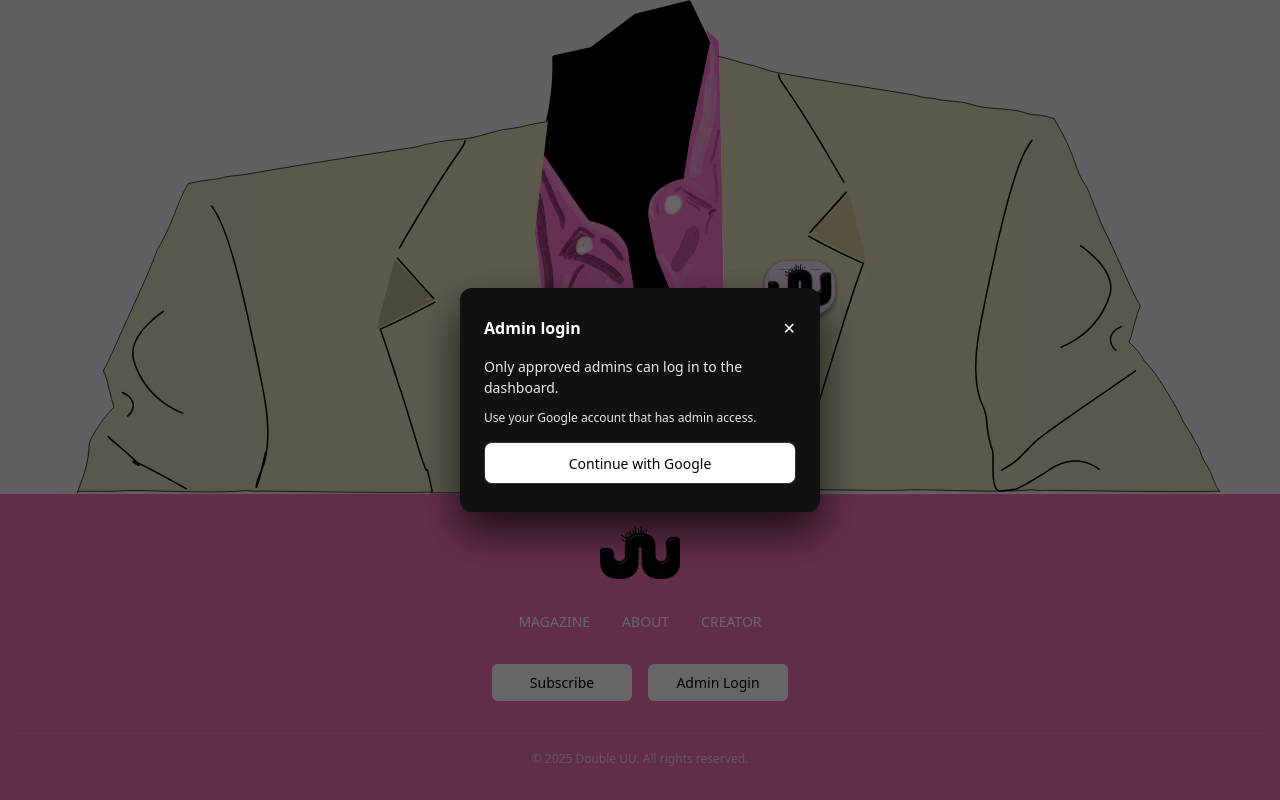
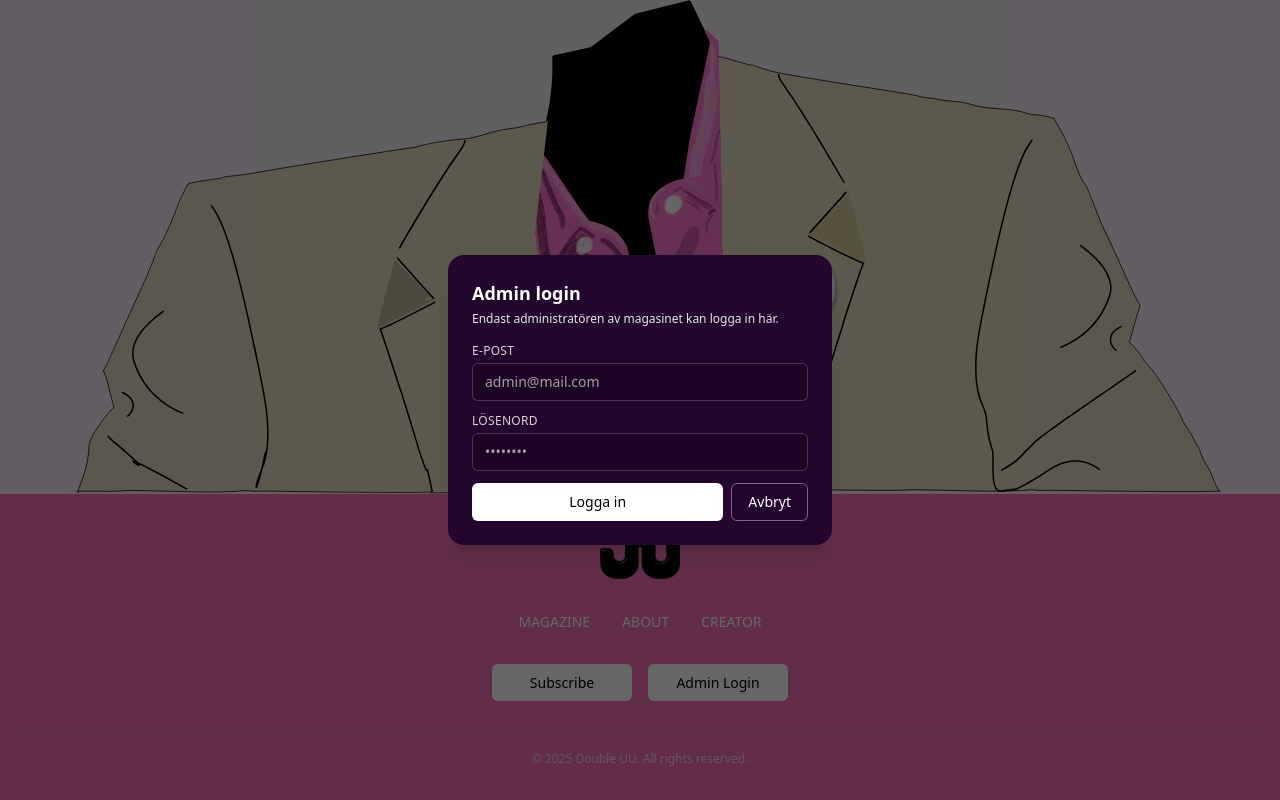
Before and after one commit to gitwilma/double-uu, a Next.js app: page / in a window 1280 px wide. Both pictures are taken after a click on the button "Admin Login". Built offline with nearby package versions, Linux system fonts and the light colour scheme.

Commit message:
feat(auth): replace Google OAuth with email/password login and restrict access to admin only

```diff
--- a/app/(site)/admin/page.tsx
+++ b/app/(site)/admin/page.tsx
@@ -1,22 +1,22 @@
 "use client";
 
 import { useEffect, useState } from "react";
-import type { Article } from "@/lib/types";
 import { useSession } from "next-auth/react";
 import { useRouter } from "next/navigation";
+import type { Article } from "@/lib/types";
 
 type UserWithEmail = {
   email?: string | null;
 };
 
-const ADMIN_EMAIL = process.env.NEXT_PUBLIC_ADMIN_EMAIL;
+const ADMIN_EMAIL = process.env.NEXT_PUBLIC_ADMIN_EMAIL ?? "";
 
 export default function AdminPage() {
   const { data: session, status } = useSession();
   const router = useRouter();
 
   const [articles, setArticles] = useState<Article[]>([]);
-  const [loading, setLoading] = useState(true);
+  const [loadingArticles, setLoadingArticles] = useState(true);
   const [form, setForm] = useState({
     title: "",
     slug: "",
@@ -28,15 +28,12 @@ export default function AdminPage() {
   const [saving, setSaving] = useState(false);
   const [error, setError] = useState<string | null>(null);
 
-  useEffect(() => {
-    if (status === "loading") return;
-
-    const email = (session?.user as UserWithEmail | undefined)?.email;
-
-    if (!session || !email || email !== ADMIN_EMAIL) {
-      router.push("/");
-    }
-  }, [session, status, router]);
+  const email = (session?.user as UserWithEmail | undefined)?.email ?? null;
+  const isAdmin =
+    status === "authenticated" &&
+    !!email &&
+    ADMIN_EMAIL.length > 0 &&
+    email === ADMIN_EMAIL;
 
   useEffect(() => {
     async function fetchArticles() {
@@ -59,14 +56,14 @@ export default function AdminPage() {
           setError("Could not load articles.");
         }
       } finally {
-        setLoading(false);
+        setLoadingArticles(false);
       }
     }
 
-    if (status === "authenticated") {
+    if (isAdmin) {
       fetchArticles();
     }
-  }, [status]);
+  }, [isAdmin]);
 
   async function handleSubmit(e: React.FormEvent) {
     e.preventDefault();
@@ -80,14 +77,21 @@ export default function AdminPage() {
         body: JSON.stringify(form),
       });
 
+      const raw = await res.text();
+
       if (!res.ok) {
-        const data = (await res.json().catch(() => null)) as
-          | { error?: string }
-          | null;
-        throw new Error(data?.error || "Failed to create article");
+        console.error("POST /api/admin/articles error:", res.status, raw);
+        let message = "Failed to create article";
+        try {
+          const data = JSON.parse(raw) as { error?: string };
+          if (data.error) message = data.error;
+        } catch {
+          // ignore
+        }
+        throw new Error(message);
       }
 
-      const newArticle = (await res.json()) as Article;
+      const newArticle = JSON.parse(raw) as Article;
       setArticles((prev) => [newArticle, ...prev]);
 
       setForm({
@@ -114,18 +118,11 @@ export default function AdminPage() {
     if (!confirm("Delete this article?")) return;
 
     try {
-    console.log("Deleting article with id:", id);
-
       const res = await fetch(`/api/admin/articles/${id}`, {
         method: "DELETE",
       });
 
       const raw = await res.text();
-    console.log(
-      "DELETE /api/admin/articles/[id] response:",
-      res.status,
-      raw
-    );
 
       if (!res.ok) {
         let message = "Failed to delete";
@@ -147,19 +144,47 @@ export default function AdminPage() {
       }
     }
   }
-
-
   if (status === "loading") {
     return (
-      <main className="mx-auto max-w-3xl px-4 py-10 text-white">
-        <p>Checking access…</p>
+      <main className="flex h-screen items-center justify-center bg-[#23062E] text-white">
+        <p className="text-sm">Kontrollerar behörighet…</p>
       </main>
+    );
+  }
+
+  if (!isAdmin) {
+    return (
+      <div className="flex h-screen items-center justify-center bg-[#23062E] text-white">
+        <div className="w-full max-w-md rounded-2xl bg-black/40 p-6 shadow-xl">
+          <h1 className="text-xl font-semibold">Åtkomst nekad</h1>
+          <p className="mt-2 text-sm text-neutral-200">
+            Den här sidan är endast tillgänglig för administratören av
+            magasinet.
+          </p>
+
+          <p className="mt-4 text-xs text-neutral-300">
+            Om du är admin kan du logga in via <strong>Admin Login</strong> i
+            footern. Annars kan du gå tillbaka till startsidan och fortsätta
+            utforska magasinet.
+          </p>
+
+          <div className="mt-6 flex justify-center">
+            <button
+              type="button"
+              onClick={() => router.push("/")}
+              className="rounded-md bg-white px-4 py-2 text-sm font-medium text-black hover:opacity-90"
+            >
+              Till startsidan
+            </button>
+          </div>
+        </div>
+      </div>
     );
   }
 
   return (
     <main className="mx-auto max-w-4xl px-4 py-10 text-white">
-      <h1 className="mb-4 text-2xl font-semibold">Create new article</h1>
+      <h1 className="mb-4 text-2xl font-semibold">Admin – Articles</h1>
 
       {error && <p className="mb-4 text-sm text-red-400">{error}</p>}
 
@@ -178,7 +203,7 @@ export default function AdminPage() {
               onChange={(e) =>
                 setForm((f) => ({ ...f, title: e.target.value }))
               }
-              className="w-full rounded border border-white/10 bg-black/40 px-2 py-1 text-sm outline-none"
+              className="w-full rounded border border:white border-white/10 bg-black/40 px-2 py-1 text-sm outline-none"
               required
             />
           </div>
@@ -262,7 +287,7 @@ export default function AdminPage() {
 
       <section>
         <h2 className="mb-2 text-lg font-medium">Existing articles</h2>
-        {loading ? (
+        {loadingArticles ? (
           <p className="text-sm text-neutral-300">Loading articles…</p>
         ) : articles.length === 0 ? (
           <p className="text-sm text-neutral-300">No articles yet.</p>
--- a/app/api/auth/[...nextauth]/route.ts
+++ b/app/api/auth/[...nextauth]/route.ts
@@ -1,21 +1,58 @@
+// app/api/auth/[...nextauth]/route.ts
 import NextAuth, { type NextAuthOptions } from "next-auth";
-import GoogleProvider from "next-auth/providers/google";
-import { MongoDBAdapter } from "@auth/mongodb-adapter";
-import clientPromise from "@/lib/mongodb";
+import CredentialsProvider from "next-auth/providers/credentials";
+
+const ADMIN_EMAIL = process.env.ADMIN_EMAIL;
+const ADMIN_PASSWORD = process.env.ADMIN_PASSWORD;
 
 export const authOptions: NextAuthOptions = {
   providers: [
-    GoogleProvider({
-      clientId: process.env.GOOGLE_ID!,
-      clientSecret: process.env.GOOGLE_SECRET!,
+    CredentialsProvider({
+      name: "Admin login",
+      credentials: {
+        email: { label: "E-post", type: "email" },
+        password: { label: "Lösenord", type: "password" },
+      },
+      async authorize(credentials) {
+        if (!credentials) return null;
+
+        if (!ADMIN_EMAIL || !ADMIN_PASSWORD) {
+          console.error("ADMIN_EMAIL or ADMIN_PASSWORD not set in env");
+          return null;
+        }
+
+        const email = credentials.email?.toLowerCase().trim();
+        const password = credentials.password;
+
+        if (
+          email === ADMIN_EMAIL.toLowerCase() &&
+          password === ADMIN_PASSWORD
+        ) {
+          return {
+            id: "admin",
+            name: "Admin",
+            email: ADMIN_EMAIL,
+          };
+        }
+
+        return null;
+      },
     }),
   ],
-  adapter: MongoDBAdapter(clientPromise),
+  session: {
+    strategy: "jwt",
+  },
   callbacks: {
-    async signIn({ user }) {
-      return true;
+    async jwt({ token, user }) {
+      if (user?.email) {
+        token.email = user.email;
+      }
+      return token;
     },
-    async session({ session, user }) {
+    async session({ session, token }) {
+      if (session.user && token.email) {
+        session.user.email = token.email as string;
+      }
       return session;
     },
   },
@@ -23,5 +60,4 @@ export const authOptions: NextAuthOptions = {
 };
 
 const handler = NextAuth(authOptions);
-
 export { handler as GET, handler as POST };
--- a/app/components/modals/AdminLoginModal.tsx
+++ b/app/components/modals/AdminLoginModal.tsx
@@ -1,55 +1,128 @@
 "use client";
 
+import { useState } from "react";
 import { signIn } from "next-auth/react";
+import { useRouter } from "next/navigation";
 
-import {
-  ModalOverlay,
-  ModalContent,
-  ModalHeader,
-  ModalTitle,
-  CloseButton,
-  ModalBody,
-  ProvidersRow,
-  ProviderButton,
-} from "./AdminLoginModal.styled";
-
-interface Props {
+type AdminLoginModalProps = {
   isOpen: boolean;
   onClose: () => void;
-}
+};
 
-export function AdminLoginModal({ isOpen, onClose }: Props) {
+export function AdminLoginModal({ isOpen, onClose }: AdminLoginModalProps) {
+  const router = useRouter();
+
+  const [email, setEmail] = useState("");
+  const [password, setPassword] = useState("");
+  const [loading, setLoading] = useState(false);
+  const [errorMessage, setErrorMessage] = useState<string | null>(null);
+
   if (!isOpen) return null;
 
+  async function handleSubmit(e: React.FormEvent) {
+    e.preventDefault();
+    setLoading(true);
+    setErrorMessage(null);
+
+    try {
+      const res = await signIn("credentials", {
+        redirect: false,
+        email,
+        password,
+        callbackUrl: "/admin",
+      });
+
+      if (!res || !res.ok) {
+        setErrorMessage("Fel e-post eller lösenord.");
+        return;
+      }
+
+      onClose();
+      router.push("/admin");
+    } catch (err) {
+      console.error(err);
+      setErrorMessage("Något gick fel. Försök igen.");
+    } finally {
+      setLoading(false);
+    }
+  }
+
+  function handleClose() {
+    setEmail("");
+    setPassword("");
+    setErrorMessage(null);
+    onClose();
+  }
+
   return (
-    <ModalOverlay onClick={onClose}>
-      <ModalContent onClick={(e) => e.stopPropagation()}>
-        <ModalHeader>
-          <ModalTitle>Admin login</ModalTitle>
-          <CloseButton onClick={onClose} aria-label="Close login modal">
-            ✕
-          </CloseButton>
-        </ModalHeader>
+    <div
+      className="fixed inset-0 z-50 flex items-center justify-center bg-black/60"
+      onClick={handleClose}
+    >
+      <div
+        className="w-full max-w-sm rounded-2xl bg-[#23062E] p-6 text-white shadow-xl"
+        onClick={(e) => e.stopPropagation()}
+      >
+        <header className="mb-4">
+          <h2 className="text-lg font-semibold">Admin login</h2>
+          <p className="mt-1 text-xs text-neutral-200">
+            Endast administratören av magasinet kan logga in här.
+          </p>
+        </header>
 
-        <ModalBody>
-          <p>Only approved admins can log in to the dashboard.</p>
-          <p className="text-xs">
-            Use your Google account that has admin access.
-          </p>
-        </ModalBody>
+        <form onSubmit={handleSubmit} className="space-y-3">
+          <div>
+            <label className="mb-1 block text-xs uppercase tracking-wide text-neutral-300">
+              E-post
+            </label>
+            <input
+              type="email"
+              value={email}
+              autoComplete="email"
+              onChange={(e) => setEmail(e.target.value)}
+              className="w-full rounded-md border border-white/20 bg-black/20 px-3 py-2 text-sm outline-none placeholder:text-neutral-400 focus:border-white/60"
+              placeholder="admin@mail.com"
+              required
+            />
+          </div>
 
-        <ProvidersRow>
-          <ProviderButton
-            onClick={() =>
-              signIn("google", {
-                callbackUrl: "/admin",
-              })
-            }
-          >
-            Continue with Google
-          </ProviderButton>
-        </ProvidersRow>
-      </ModalContent>
-    </ModalOverlay>
+          <div>
+            <label className="mb-1 block text-xs uppercase tracking-wide text-neutral-300">
+              Lösenord
+            </label>
+            <input
+              type="password"
+              value={password}
+              autoComplete="current-password"
+              onChange={(e) => setPassword(e.target.value)}
+              className="w-full rounded-md border border-white/20 bg-black/20 px-3 py-2 text-sm outline-none placeholder:text-neutral-400 focus:border-white/60"
+              placeholder="••••••••"
+              required
+            />
+          </div>
+
+          {errorMessage && (
+            <p className="text-xs text-red-400">{errorMessage}</p>
+          )}
+
+          <div className="mt-3 flex gap-2">
+            <button
+              type="submit"
+              disabled={loading}
+              className="flex-1 rounded-md bg-white px-4 py-2 text-sm font-medium text-black disabled:cursor-not-allowed disabled:opacity-60"
+            >
+              {loading ? "Loggar in…" : "Logga in"}
+            </button>
+            <button
+              type="button"
+              onClick={handleClose}
+              className="rounded-md border border-white/40 px-4 py-2 text-sm"
+            >
+              Avbryt
+            </button>
+          </div>
+        </form>
+      </div>
+    </div>
   );
 }
```
Lines whose indentation alone changed are shown as unchanged.
